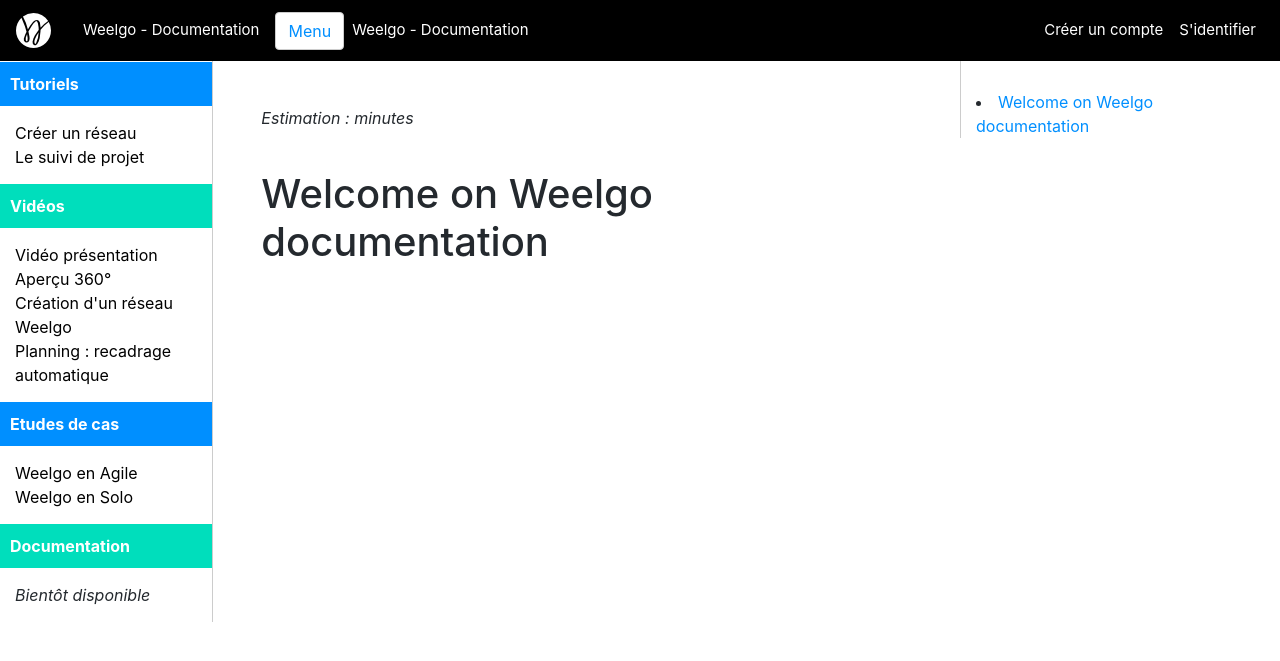
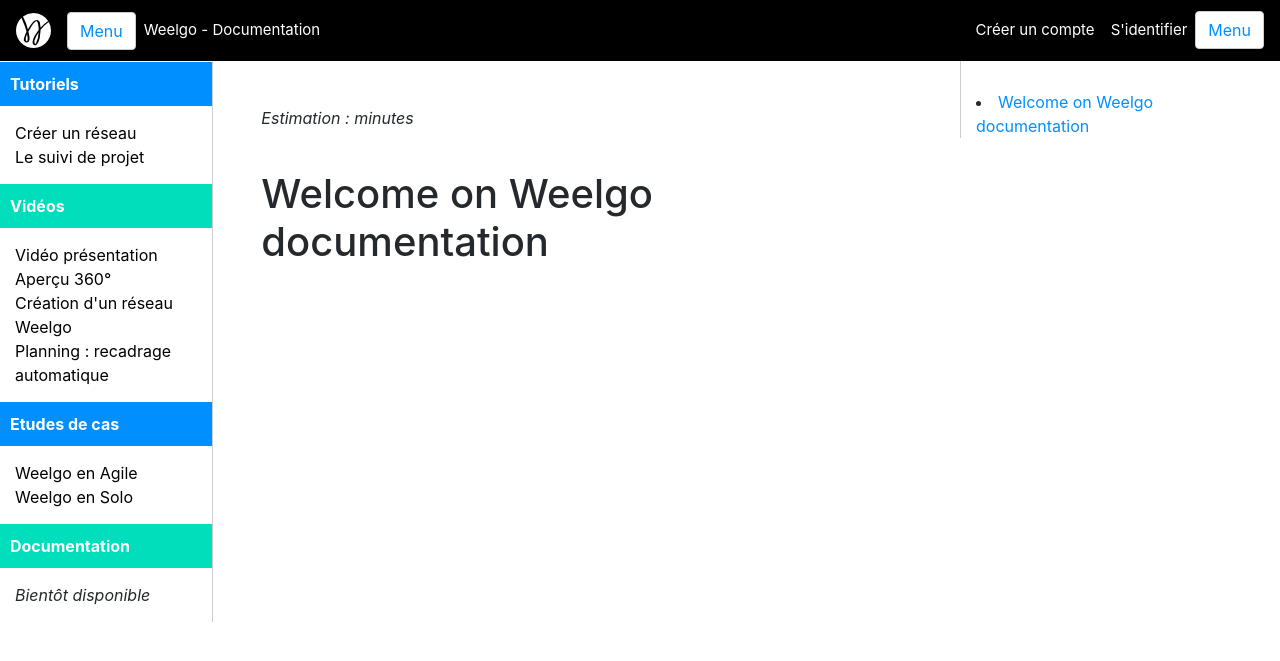
Before and after one commit to Weelgo/weelgo.github.io, a Jekyll site: the page built from index.md, in a window 1280 px wide. Shown: the top 661 px of the page. Built offline with Jekyll 4.4.1, drawn with Linux system fonts in a browser that asks for light colours.

Commit message:
amélioration doc

```diff
--- a/_includes/docs-navbar.html
+++ b/_includes/docs-navbar.html
@@ -1,6 +1,5 @@
 <nav class="navbar navbar-expand-lg fixed-top">
   <a class="navbar-brand" href="https://www.weelgo.com"><img src="{{ site.baseurl }}/img/logo_white_35x35.png" style=""></a>
-  <a class="nav-link" href="https://weelgo.github.io/fr/">Weelgo - Documentation</a>
   <a class="btn btn-secondary" href="https://www.weelgo.com/weelgo-portal/create_account">Menu</a>
   <div class="collapse navbar-collapse" id="navbarSupportedContent">
     <ul class="navbar-nav mr-auto">
@@ -11,6 +10,7 @@
      <ul class="nav navbar-nav navbar-right">
      	<li><a class="nav-link" href="https://www.weelgo.com/weelgo-portal/create_account">Créer un compte</a></li>
 		<li><a class="nav-link" href="https://www.weelgo.com/weelgo-portal/login">S'identifier</a></li>
+		<li><a class="btn btn-secondary" href="https://www.weelgo.com/weelgo-portal/create_account">Menu</a></li>
      </ul>
   </div>
 </nav>
```
